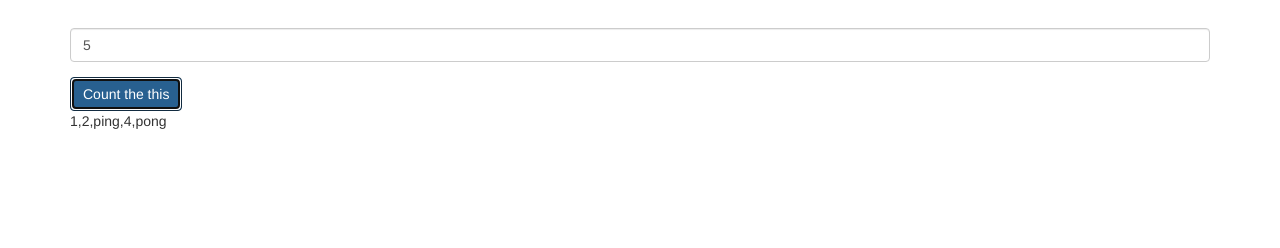
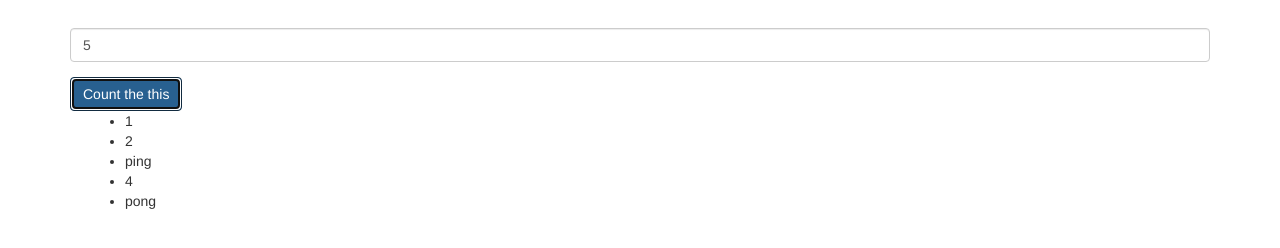
Before and after one commit to sethpkendall/ping-pong, a plain HTML site: page index.html in a window 1280 px wide. Both pictures are taken after typing "5" into the empty fields and a click on the button "Count the this". Shown: the part 62-310 px from the top of the page. Drawn offline with Linux system fonts and the light colour scheme.

Commit message:
update html result insertion method

```diff
--- a/index.html
+++ b/index.html
@@ -17,8 +17,13 @@
         </div>
         <button type="submit" class="btn btn-primary">Count the this</button>
       </form>
-      <div id="output">
-
+      <div class="container">
+        <div class="row">
+          <div class="col-xs-8">
+            <ul id="output">
+            </ul>
+          </div>
+        </div>
       </div>
     </div>
   </body>
--- a/js/scripts.js
+++ b/js/scripts.js
@@ -1,9 +1,7 @@
 var pingInsert = function(array1){
   var pingPonged1 = [];
-  // debugger;
   array1.forEach(function(x) {
-    // debugger;
-    if ((x%5===0)&&(x%3===3)) {
+    if ((x%5===0)&&(x%3===0)) {
       pingPonged1.push("pingpong");
     } else if (x%3===0) {
       pingPonged1.push("ping");
@@ -21,7 +19,7 @@ var pingInsert = function(array1){
 // Back end
 var countTo = function(num) {
   var inArray = [];
-  for (i=0;i<=num;i++) {
+  for (var i=0;i<=num;i++) {
     inArray.push(i);
   }
   console.log(typeof inArray);
@@ -41,7 +39,12 @@ $(document).ready(function(){
     var lastNum = $("input#original").val();
     if(lastNum){
       var result = countTo(lastNum);
-      $("#output").text(result);
+      for (var i=0;i<result.length;i++){
+        var node = document.createElement("li");
+        var textnode = document.createTextNode(result[i]);
+        node.appendChild(textnode);
+        document.getElementById("output").appendChild(node);
+      }
     } else {
       alert("Please enter a number!");
     }
```
